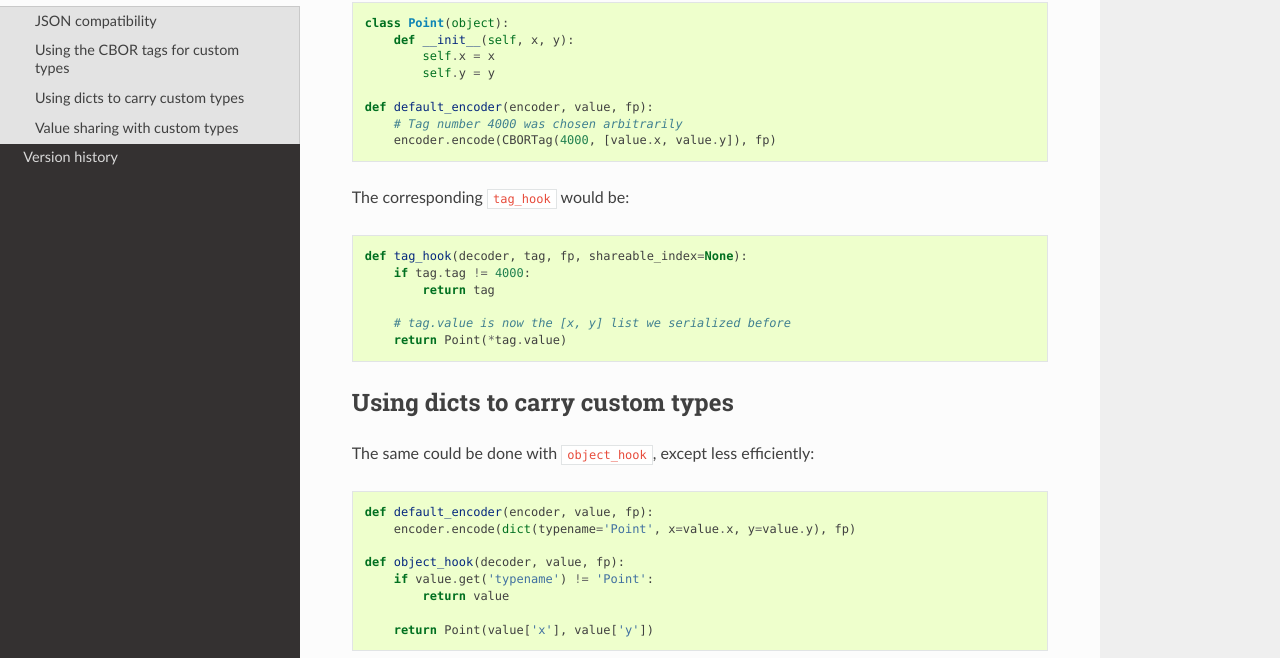
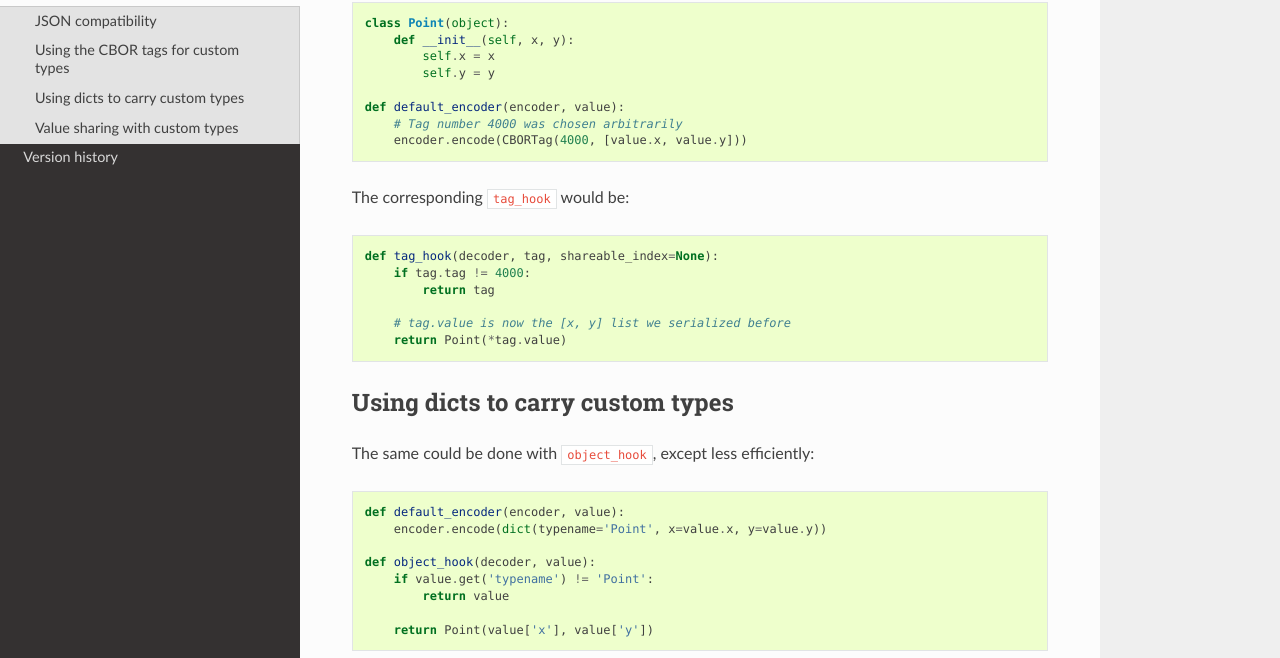
Before and after one commit to agronholm/cbor2, a Sphinx documentation site: the page built from docs/customizing.rst, in a window 1280 px wide and 1400 px high, scrolled down 693 px. Shown: the part 160-818 px from the top of the window. Built offline with Sphinx 7.4.7 and the Read the Docs theme 2.0.0, drawn with Linux system fonts in a browser that asks for light colours.

```diff
--- a/docs/customizing.rst
+++ b/docs/customizing.rst
@@ -36,13 +36,13 @@ to add a custom tag in the data stream, with the payload as the value::
             self.x = x
             self.y = y
 
-    def default_encoder(encoder, value, fp):
+    def default_encoder(encoder, value):
         # Tag number 4000 was chosen arbitrarily
-        encoder.encode(CBORTag(4000, [value.x, value.y]), fp)
+        encoder.encode(CBORTag(4000, [value.x, value.y]))
 
 The corresponding ``tag_hook`` would be::
 
-    def tag_hook(decoder, tag, fp, shareable_index=None):
+    def tag_hook(decoder, tag, shareable_index=None):
         if tag.tag != 4000:
             return tag
 
@@ -54,10 +54,10 @@ Using dicts to carry custom types
 
 The same could be done with ``object_hook``, except less efficiently::
 
-    def default_encoder(encoder, value, fp):
-        encoder.encode(dict(typename='Point', x=value.x, y=value.y), fp)
+    def default_encoder(encoder, value):
+        encoder.encode(dict(typename='Point', x=value.x, y=value.y))
 
-    def object_hook(decoder, value, fp):
+    def object_hook(decoder, value):
         if value.get('typename') != 'Point':
             return value
 
@@ -94,17 +94,17 @@ automatically automatically add the object to the shared values registry on the
 it from being serialized twice (instead writing a reference to the data stream)::
 
     @shareable_encoder
-    def default_encoder(encoder, value, fp):
+    def default_encoder(encoder, value):
         # The state has to be serialized separately so that the decoder would have a chance to
         # create an empty instance before the shared value references are decoded
         serialized_state = encoder.encode_to_bytes(value.__dict__)
-        encoder.encode(CBORTag(3000, serialized_state), fp)
+        encoder.encode(CBORTag(3000, serialized_state))
 
 On the decoder side, you will need to initialize an empty instance for shared value lookup before
 the object's state (which may contain references to it) is decoded.
 This is done with the :meth:`~cbor2.encoder.CBORDecoder.set_shareable` method::
 
-    def tag_hook(decoder, tag, fp, shareable_index=None):
+    def tag_hook(decoder, tag, shareable_index=None):
         # Return all other tags as-is
         if tag.tag != 3000:
             return tag
--- a/docs/versionhistory.rst
+++ b/docs/versionhistory.rst
@@ -10,6 +10,7 @@ This library adheres to `Semantic Versioning <http://semver.org/>`_.
 - **BACKWARD INCOMPATIBLE** Replaced the ``semantic_decoders`` decoder option with the ``tag_hook``
   option
 - **BACKWARD INCOMPATIBLE** Replaced the ``encoders`` encoder option with the ``default`` option
+- **BACKWARD INCOMPATIBLE** Factored out the file object argument (``fp``) from all callbacks
 - Added the ``object_hook`` option for decoding dicts into complex objects
   (intended for situations where JSON compatibility is required and semantic tags cannot be used)
 - Added encoding and decoding of simple values (``CBORSimpleValue``)
```
Also changed, not shown: 4 other files.
